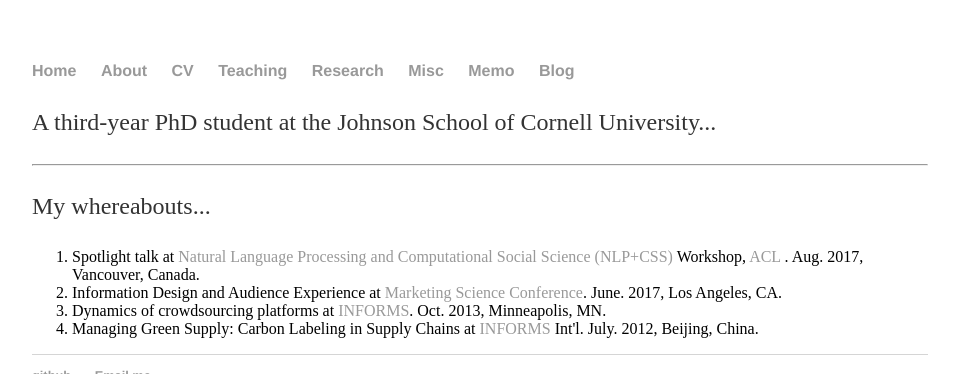
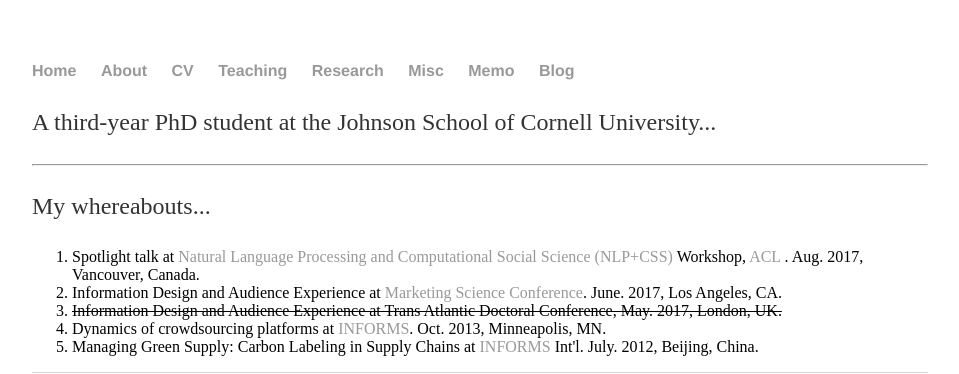
Before and after one commit to shenglih/shenglih.github.io, a Jekyll site: the page built from About/index.html, in a window 1280 px wide, cut to the strip 0-374 px from the top of the page. Shown: the whole strip, without its empty margins (160-1119 px from the left). Built offline with Jekyll 4.4.1, drawn with Linux system fonts in a browser that asks for light colours.

Commit message:
Update index.html

```diff
--- a/About/index.html
+++ b/About/index.html
@@ -11,6 +11,7 @@ title: Shengli Hu, About
 	<ol>
 		<li> Spotlight talk at <a href="https://sites.google.com/site/nlpandcss/nlp-css-at-acl-2017"> Natural Language Processing and Computational Social Science (NLP+CSS)</a> Workshop, <a href="http://acl2017.org/"> ACL </a>. Aug. 2017, Vancouver, Canada.</li>
 		<li> Information Design and Audience Experience at <a href="https://marketingscience2017.usc.edu/">Marketing Science Conference</a>. June. 2017, Los Angeles, CA. </li>
+		<li> <del> Information Design and Audience Experience at Trans Atlantic Doctoral Conference, May. 2017, London, UK.</del></li>
 		<li> Dynamics of crowdsourcing platforms at <a href="http://meetings2.informs.org/minneapolis2013/pdfs.html">INFORMS</a>. Oct. 2013, Minneapolis, MN. </li>
 		<li> Managing Green Supply: Carbon Labeling in Supply Chains at <a href="http://meetings2.informs.org/beijing2012/">INFORMS</a> Int'l. July. 2012, Beijing, China. </li>
 	</ol>
```
